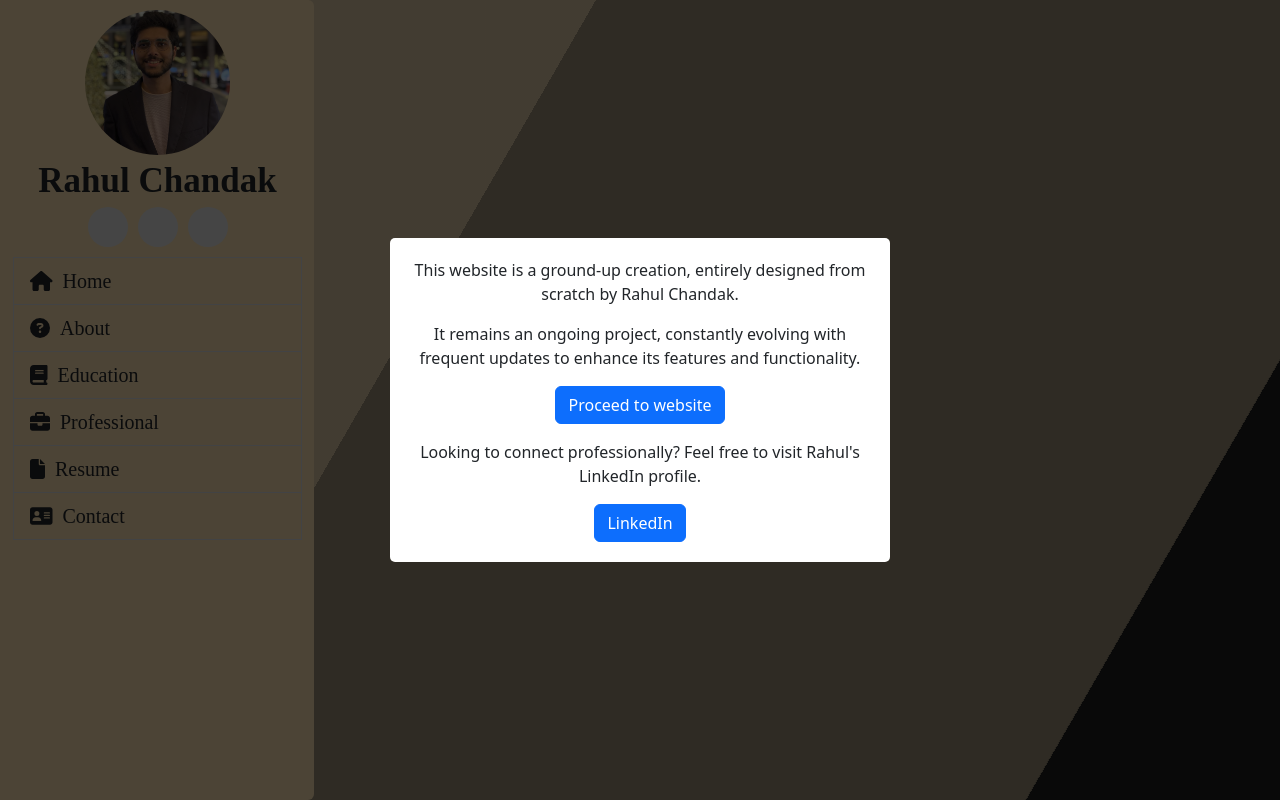
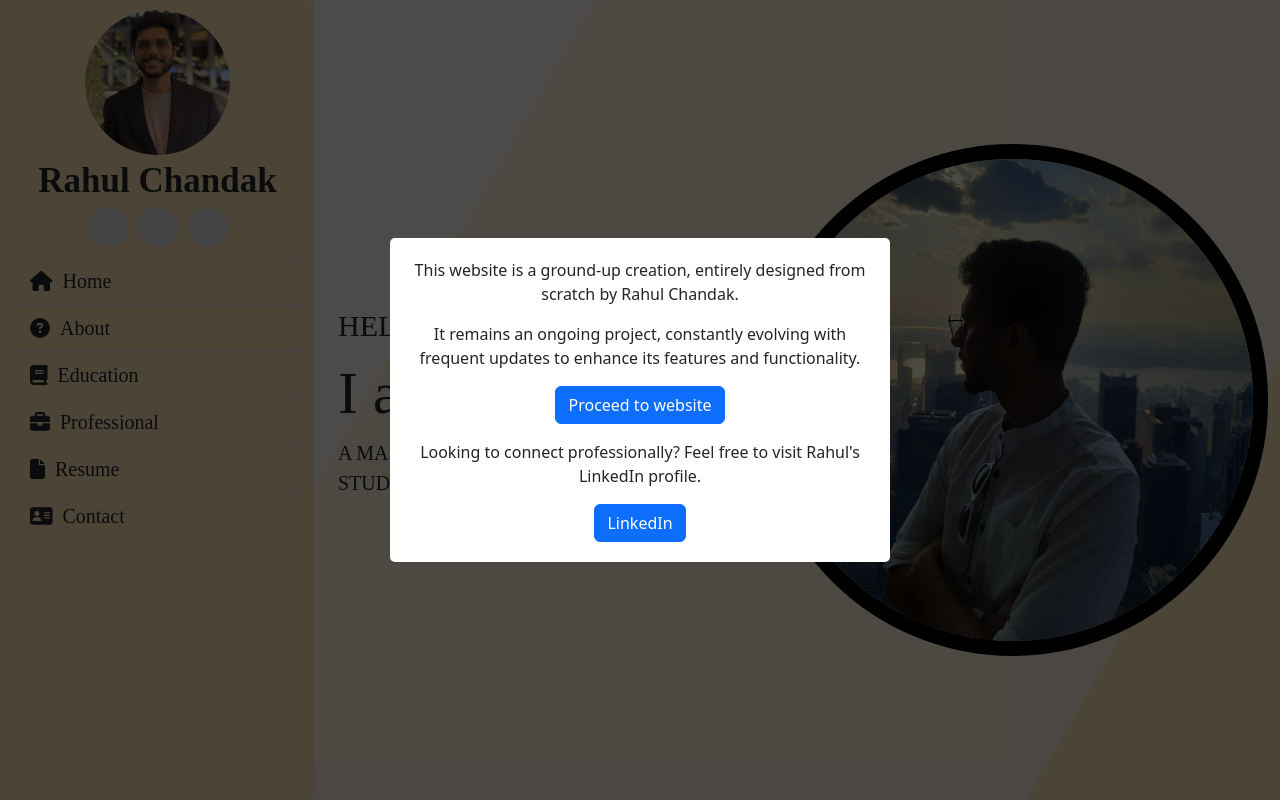
Before and after one commit to rahulschandak/Portfolio_Website, a React (Create React App) app: page / in a window 1280 px wide. Built offline with nearby package versions, Linux system fonts and the light colour scheme; some icons are missing.

Commit message:
Home page designing

```diff
--- a/src/portfolio/home-page/index.css
+++ b/src/portfolio/home-page/index.css
@@ -4,15 +4,9 @@ body {
   margin: 0;
 }
 
-.container {
-  height: 100%;
-  position: relative;
-  overflow: hidden;
-}
-
 .bg {
   animation: slide 3s ease-in-out infinite alternate;
-  background-image: linear-gradient(-60deg, black 50%, moccasin 50%);
+  background-image: linear-gradient(-60deg, moccasin 50%, white 50%);
   bottom: 0;
   left: -50%;
   opacity: 0.5;
@@ -31,21 +25,6 @@ body {
   animation-duration: 5s;
 }
 
-.content {
-  /* background-color: rgba(255, 255, 255, 0.8);
-  border-radius: 0.25em;
-  box-shadow: 0 0 0.25em rgba(0, 0, 0, 0.25);
-  box-sizing: border-box;
-  left: 50%;
-  padding: 10vmin;
-  position: fixed;
-  text-align: center;
-  top: 50%;
-  transform: translate(-50%, -50%);
-  z-index: 1; */
-  width: 70%;
-}
-
 h1 {
   font-family: monospace;
 }
@@ -57,11 +36,6 @@ h1 {
   100% {
     transform: translateX(25%);
   }
-}
-
-html, body {
-  height: 100%;
-  margin: 0;
 }
 
 .container {
@@ -87,7 +61,8 @@ html, body {
   z-index: -1;
 }
 
-.content h1, h4 {
+.content h1,
+h4 {
   color: black;
 }
 
@@ -99,6 +74,33 @@ html, body {
 }
 
 .wd-home-pic {
-  width: 30%; /* Set the desired width for the image */
-  height: auto;
+  border-style: solid;
+  border-color: black;
+  border-width: 15px;
 }
+
+.wd-padding-right {
+  padding-right: 20px;
+}
+
+.wd-text-style {
+  text-align: left;
+  padding-right: 20px;
+}
+
+.wd-span1 {
+  font-size: 30px;
+  font-family: ui-serif;
+  text-transform: uppercase;
+}
+
+.wd-span2 {
+  font-size: 60px;
+  font-family: ui-serif;
+}
+
+.wd-span3 {
+  font-size: 20px;
+  font-family: ui-serif;
+  text-transform: uppercase;
+}
--- a/src/portfolio/home-page/index.js
+++ b/src/portfolio/home-page/index.js
@@ -4,7 +4,7 @@ import "./index.css";
 
 const HomeScreen = () => {
   return (
-    <div className="container">
+    <div className="container h-100 d-flex  justify-content-center" >
       <div className="bg"></div>
       <div className="bg bg2"></div>
       <div className="bg bg3"></div>
@@ -14,23 +14,19 @@ const HomeScreen = () => {
           <source src="images/Homepage-Spiderman.mp4" type="video/mp4" />
         </video>
       </div> */}
-      {/* <div className="wd-home-info">
-        <div className="wd-home-pic">
-          <img
-            src="images/ProfilePic.jpeg"
-            alt="ProfilePic"
-            className="wd-centered-image wd-rounded-circle"
-          />
+      <div className="d-flex align-items-center text-center" >
+        <div className="wd-text-style">
+          <span className="wd-span1">Hello</span> <br />
+          <span className="wd-span2">I am Rahul,</span> <br />
+          <span className="wd-span3">A Master's in Computer Science Student</span>
         </div>
-        <div className="content">
-          <h4>Hello Everbody 👋</h4>
-          <h1>My name is Rahul Chandak</h1>
-          <h4>
-            I am a master's in computer science student at Northeastern
-            University, Boston
-          </h4>
-        </div>
-      </div> */}
+        <img
+          src="images/HomePic2.jpg"
+          alt="ProfilePic"
+          className="wd-centered-image wd-rounded-circle wd-home-pic"
+          style={{ width: "55%", maxWidth: "100%", height: "auto" }}
+        />
+      </div>
     </div>
   );
 };
```
Also changed, not shown: public/images/HomePic2.jpg (added).
